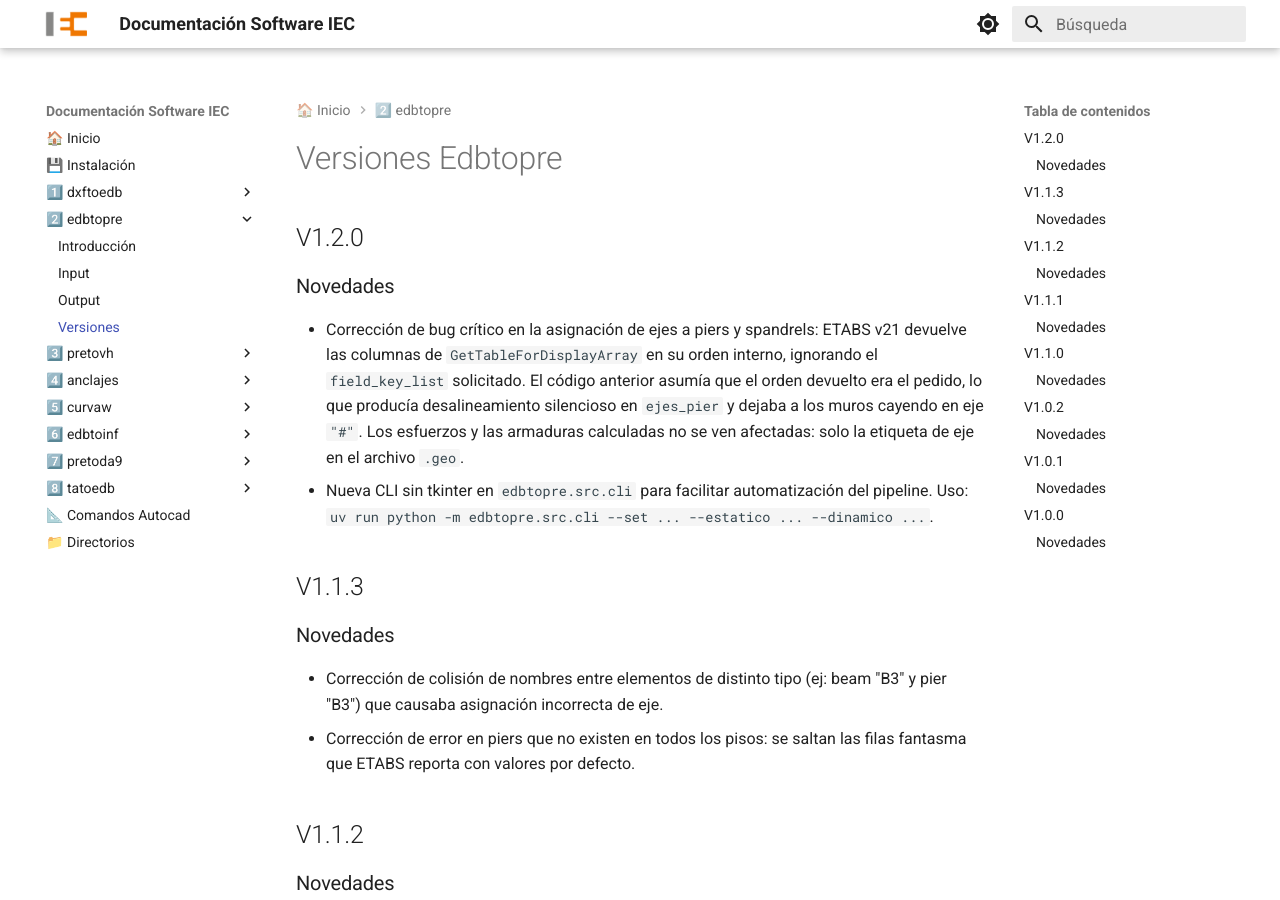
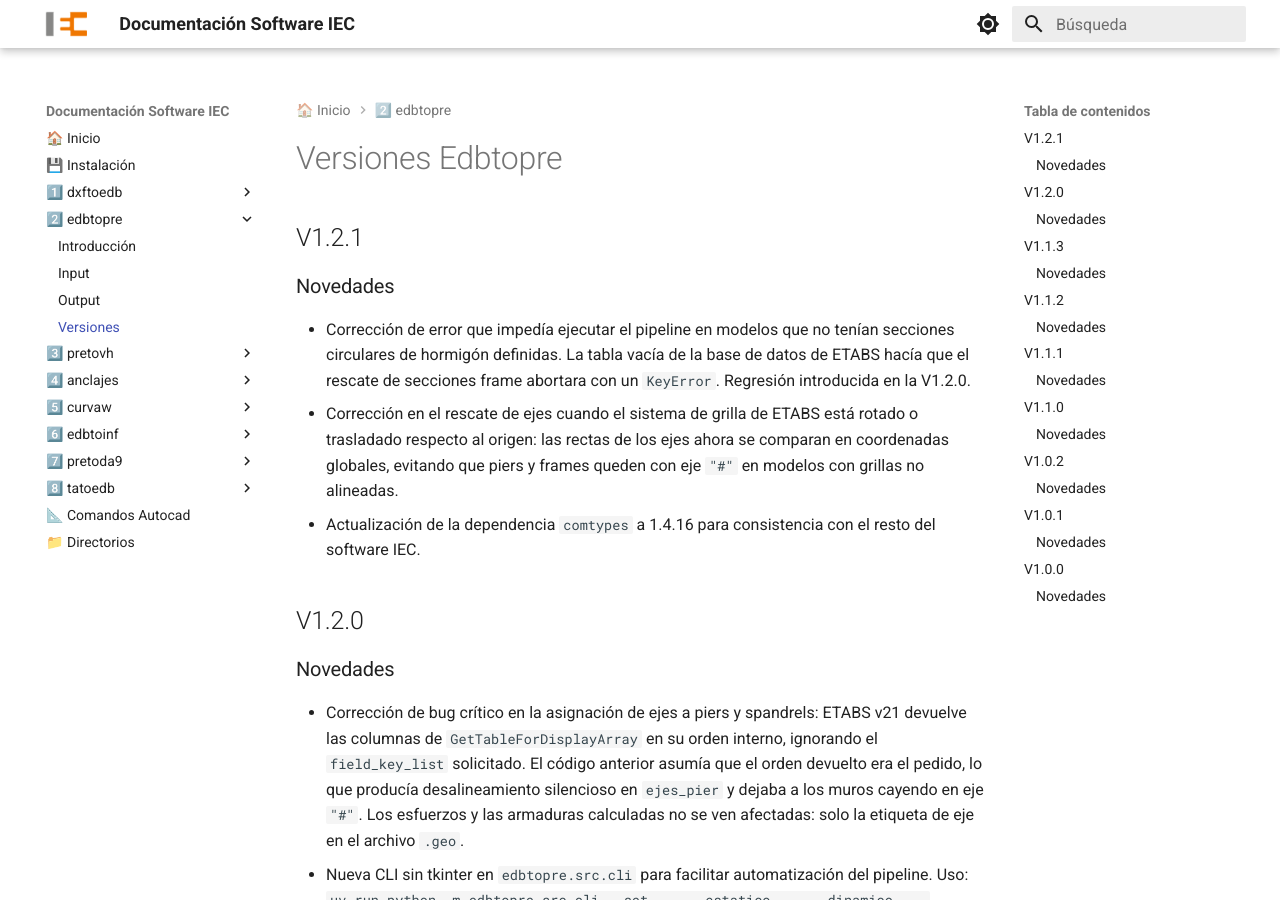
Before and after one commit to iec-ingenieria/documentacion, an MkDocs documentation site: the page built from docs/edbtopre/versiones.md, in a window 1280 px wide and 900 px high. Built offline with MkDocs 1.6.1 and Material for MkDocs 9.7.7, drawn with Linux system fonts in a browser that asks for light colours.

Commit message:
docs(edbtopre): agregar entrada V1.2.1 al changelog

```diff
--- a/docs/edbtopre/versiones.md
+++ b/docs/edbtopre/versiones.md
@@ -1,4 +1,21 @@
 # Versiones Edbtopre
+
+## V1.2.1
+
+### Novedades
+
+  - Corrección de error que impedía ejecutar el pipeline en modelos
+    que no tenían secciones circulares de hormigón definidas. La
+    tabla vacía de la base de datos de ETABS hacía que el rescate
+    de secciones frame abortara con un `KeyError`. Regresión
+    introducida en la V1.2.0.
+  - Corrección en el rescate de ejes cuando el sistema de grilla
+    de ETABS está rotado o trasladado respecto al origen: las
+    rectas de los ejes ahora se comparan en coordenadas globales,
+    evitando que piers y frames queden con eje `"#"` en modelos
+    con grillas no alineadas.
+  - Actualización de la dependencia `comtypes` a 1.4.16 para
+    consistencia con el resto del software IEC.
 
 ## V1.2.0
 
```
